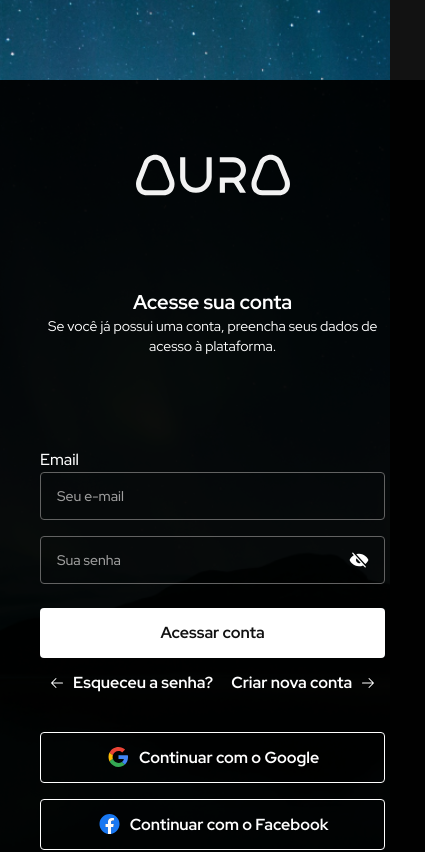
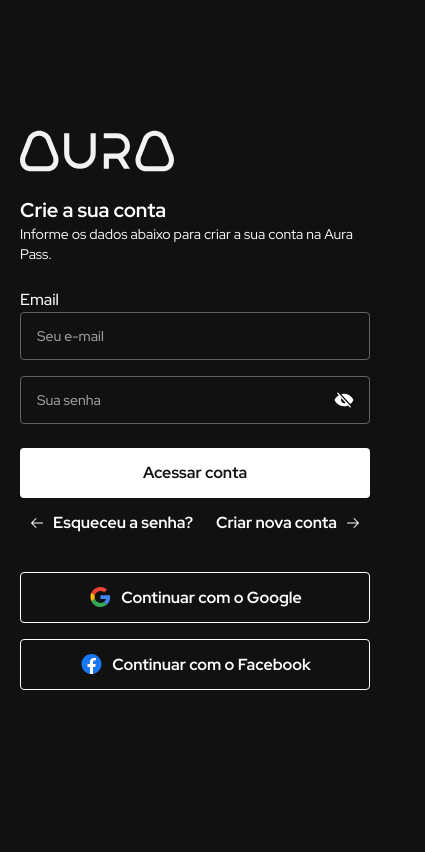
Before and after one commit to Aura-Pass/web, a Next.js app: page /login in a window 390 px wide. Shown: the top 852 px of the page, 425 px wide, since content can reach past the window. Built offline with nearby package versions, Linux system fonts and the light colour scheme.

Commit message:
feat: responsive form

```diff
--- a/src/app/(account)/components/Card.tsx
+++ b/src/app/(account)/components/Card.tsx
@@ -14,8 +14,7 @@ export function Card({ children, description, title, className }: CardProps) {
       className={cn(
         'mx-auto bg-black/95 p-10 grid h-screen w-full items-center rounded-none md:h-auto md:max-w-[575px] md:rounded-2xl',
         className,
-      )}
-    >
+      )}>
       <Image
         className='mx-auto md:mx-0'
         alt='AURA'
--- a/src/app/(account)/layout.tsx
+++ b/src/app/(account)/layout.tsx
@@ -4,7 +4,7 @@ export default function LoginLayout({
   children: React.ReactNode;
 }>) {
   return (
-    <div className='grid min-h-screen w-full items-center bg-login bg-cover bg-center bg-no-repeat py-20'>
+    <div className='grid min-h-screen w-full items-center bg-login bg-cover bg-center bg-no-repeat '>
       {children}
     </div>
   );
--- a/src/app/(account)/login/page.tsx
+++ b/src/app/(account)/login/page.tsx
@@ -9,7 +9,7 @@ import { LoginWithFacebook } from './components/LoginWithFacebook';
 import { PasswordInput } from '@/components/PasswordInput';
 import { useLogin } from './useLogin';
 import { Controller } from 'react-hook-form';
-import { Card } from '../components/Card';
+import Image from 'next/image';
 
 export default function Login() {
   const {
@@ -21,10 +21,22 @@ export default function Login() {
   } = useLogin();
   return (
     <main className='text-base-white'>
-      <Card
-        className='max-w-[575px]'
-        description='Se você já possui uma conta, preencha seus dados de acesso à plataforma.'
-        title='Acesse sua conta'>
+      <div className='flex min-h-screen w-full flex-col justify-center bg-neutral-900 px-5 pb-11 pt-5 sm:mx-auto sm:min-h-0 sm:max-w-[720px] sm:rounded-2xl sm:p-10'>
+        <Image
+          className=''
+          alt='AURA'
+          src={'/logos/aura_pass.svg'}
+          width={154}
+          height={42}
+        />
+        <div className='mb-6 text-left md:text-left'>
+          <h1 className='mt-6 text-xl font-bold md:text-2xl'>
+            Crie a sua conta
+          </h1>
+          <p className='text-sm font-normal md:text-base'>
+            Informe os dados abaixo para criar a sua conta na Aura Pass.
+          </p>
+        </div>
         <div>
           <form onSubmit={handleSubmit(handleMakeLogin)}>
             <div className='mb-4'>
@@ -76,7 +88,7 @@ export default function Login() {
             <LoginWithFacebook />
           </div>
         </div>
-      </Card>
+      </div>
     </main>
   );
 }
--- a/src/app/(account)/register/page.tsx
+++ b/src/app/(account)/register/page.tsx
@@ -1,6 +1,5 @@
 'use client';
 import { Input } from '@/components/ui/Inputs/input';
-import { Card } from '../components/Card';
 import { PasswordInput } from '@/components/PasswordInput';
 import { Button } from '@/components/ui/Button';
 import Link from 'next/link';
@@ -12,6 +11,7 @@ import { Controller } from 'react-hook-form';
 import { InputDate } from '@/components/ui/Inputs/InputDate';
 import { onChangeDateInput } from '@/utils/onChangeDateInput';
 import { useHookFormMask } from 'use-mask-input';
+import Image from 'next/image';
 export default function Register() {
   const { form, onSubmitRegisterForm } = useRegisterForm();
   const registerWithMask = useHookFormMask(form.register);
@@ -21,11 +21,23 @@ export default function Register() {
     formState: { errors },
   } = form;
   return (
-    <main>
-      <Card
-        description='Informe os dados abaixo para criar a sua conta na Aura Pass.'
-        title='Crie a sua conta'
-        className='lg:max-w-[720px]'>
+    <main className='sm:py-5'>
+      <div className='min-h-screen bg-neutral-900 px-5 pb-11 pt-5 sm:mx-auto sm:min-h-0 sm:max-w-[720px] sm:rounded-2xl sm:p-10'>
+        <Image
+          className=''
+          alt='AURA'
+          src={'/logos/aura_pass.svg'}
+          width={154}
+          height={42}
+        />
+        <div className='mb-6 text-left md:text-left'>
+          <h1 className='mt-6 text-xl font-bold md:text-2xl'>
+            Crie a sua conta
+          </h1>
+          <p className='text-sm font-normal md:text-base'>
+            Informe os dados abaixo para criar a sua conta na Aura Pass.
+          </p>
+        </div>
         <form onSubmit={onSubmitRegisterForm} className='block w-full'>
           <div className='flex flex-col gap-4'>
             <Input
@@ -45,7 +57,7 @@ export default function Register() {
               )}
             />
             <div className='h-px bg-neutral-600' />
-            <div className='grid w-full grid-cols-2 gap-4'>
+            <div className='grid w-full grid-cols-1 gap-4 sm:grid-cols-2'>
               <Input
                 label='Nome'
                 errorMessage={errors.name?.message}
@@ -59,7 +71,7 @@ export default function Register() {
                 {...register('surname')}
               />
             </div>
-            <div className='grid w-full grid-cols-2 gap-4'>
+            <div className='grid w-full grid-cols-1 gap-4 sm:grid-cols-2'>
               <Input
                 label='CPF'
                 errorMessage={errors.document?.message}
@@ -78,7 +90,7 @@ export default function Register() {
                 )}
               />
             </div>
-            <div className='grid w-full grid-cols-2 gap-4'>
+            <div className='grid w-full grid-cols-1 gap-4 sm:grid-cols-2'>
               <Input
                 label='Número (Whatsapp)'
                 errorMessage={errors.phone?.message}
@@ -134,7 +146,7 @@ export default function Register() {
             Privacidade Aura Pass
           </p>
         </form>
-      </Card>
+      </div>
     </main>
   );
 }
```
